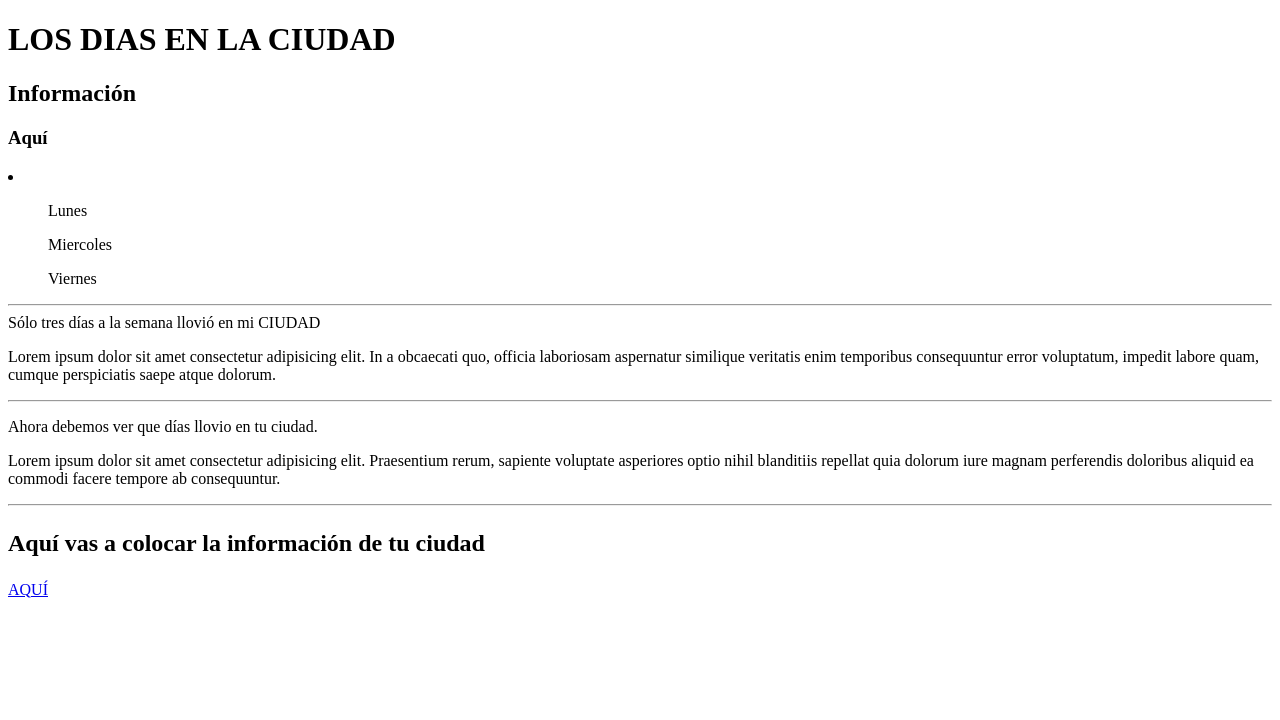
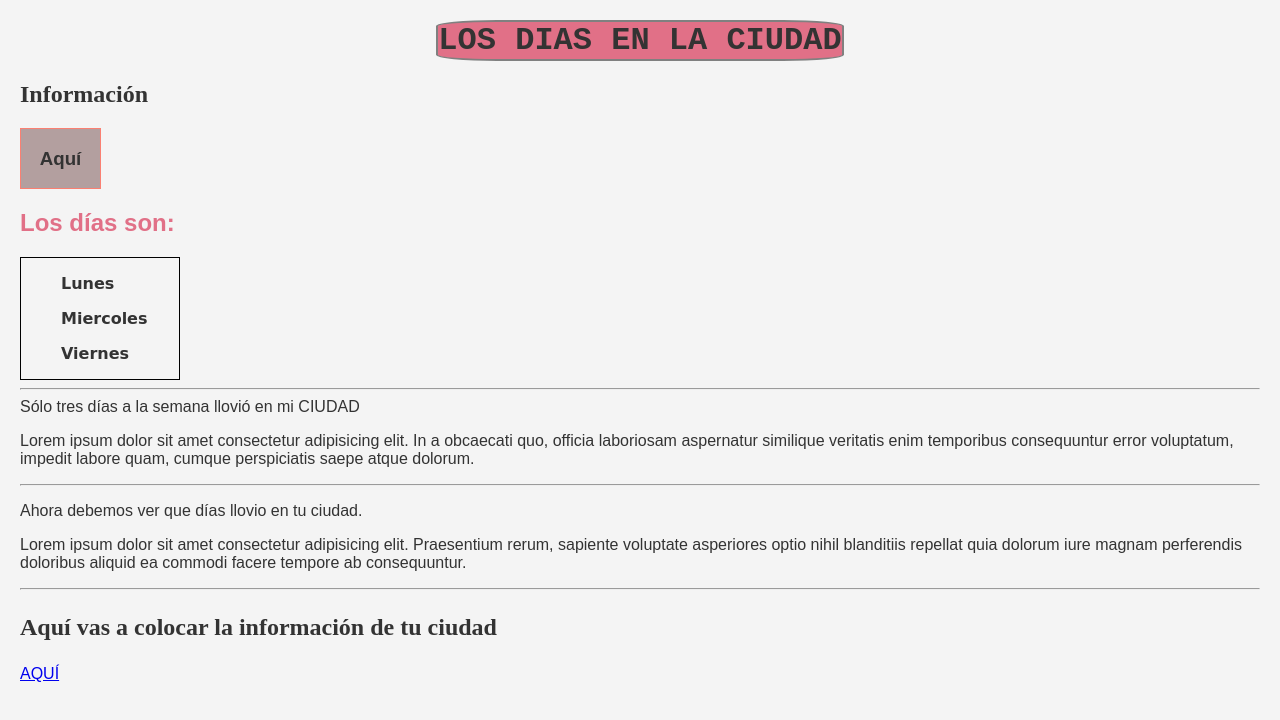
Before and after one commit to SDuenas25/Clase-3, a plain HTML site: page Index.html in a window 1280 px wide. Drawn offline with Linux system fonts and the light colour scheme.

Commit message:
First commit: HTML file

```diff
--- a/Index.html
+++ b/Index.html
@@ -3,22 +3,24 @@
    <head>
       <meta charset="UTF-8" />
       <meta name="viewport" content="width=device-width, initial-scale=1.0" />
+      <link rel="stylesheet" type="text/css" href="styles.css">
       <title>Mi Primer Sitio Web</title>
    </head>
-   <body>
      <header>
-        <h1>LOS DIAS EN LA CIUDAD</h1>
-        <h2>Información</h2>
-        <h3>Aquí</h3>
+        <h1 class="title">LOS DIAS EN LA CIUDAD</h1>
+        <h2 class="title-1">Información</h2>
+        <h3 class="title-3">Aquí</h3>
      </header>
      <main>
         <section>
           <article>
-            <li>
-             <ul>Lunes</ul>
-             <ul>Miercoles</ul>
-             <ul>Viernes</ul>
-            </li>
+            <h2 class="title-4">Los días son:</h2>
+            <div id="dias">
+               <ul>Lunes</ul>
+               <ul>Miercoles</ul>
+               <ul>Viernes</ul>
+            </div>
+
          </article>
 
          <hr />
@@ -36,10 +38,10 @@
      </main>
      <hr />
      <footer>
-        <h2>
+        <h2 class="title-1">
         <p>Aquí vas a colocar la información de tu ciudad</p>
         </h2>
-        <a href="./informacioón.html">AQUÍ</a>
+        <a id="enlace" href="./informacioón.html">AQUÍ</a>
 
      </footer>
    </body>
--- /dev/null
+++ b/styles.css
@@ -0,0 +1,50 @@
+body{
+  font-family: 'Arial', sans-serif;
+  background-color: #f4f4f4;
+  color: #333;
+  margin: 20px;
+}
+
+.title{
+    background-color: rgb(225, 112, 135);
+    border: 2px solid grey;
+    width: fit-content;
+    margin: auto;
+    font-family: 'Courier New', Courier, monospace;
+    border-radius: 15%;
+
+}
+
+.title-1{
+    font-family: 'Times New Roman', Times, serif;
+}
+
+.title-3{
+    background-color: rgb(179, 159, 159);
+    border: 1px solid salmon;
+    width: fit-content;
+    padding: 1em;
+}
+
+.title-4{
+    color:rgb(225, 112, 135);
+
+}
+
+#dias{
+    border: 1.5px solid black;
+    width: fit-content;
+    padding: 0px 2em 0px 0px;
+    font-weight: bold;
+    font-family: cursive;
+}
+#dias:hover{
+    background-color: coral;
+    transition: 0.5s;
+    color: antiquewhite;
+}
+#enlace:hover{
+    background-color: coral;
+    transition: 0.5s;
+    color: antiquewhite;
+}
```
